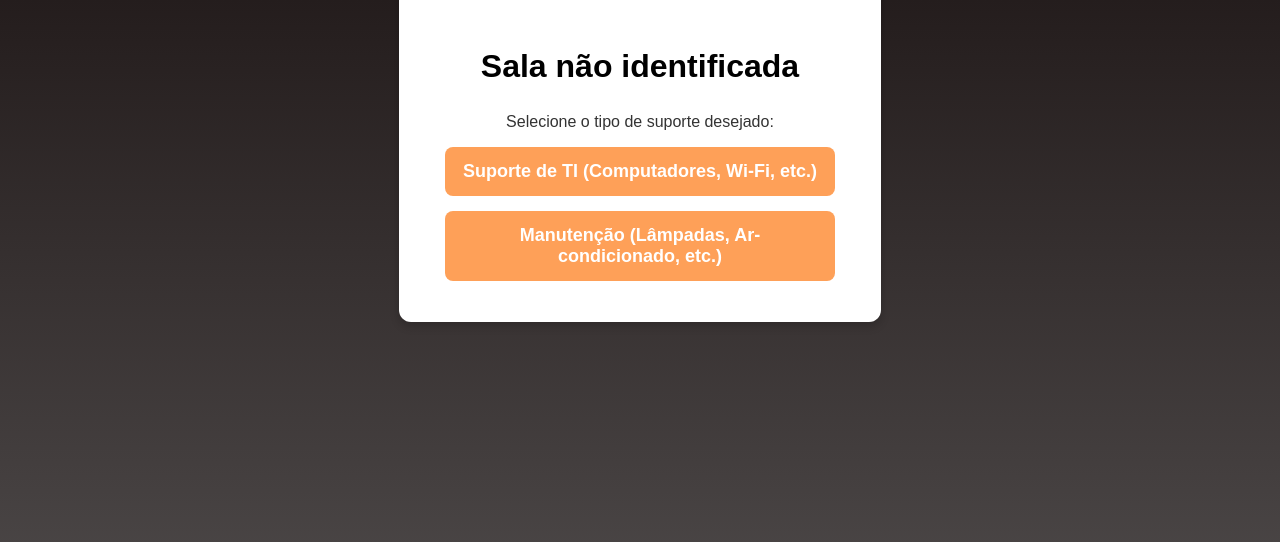
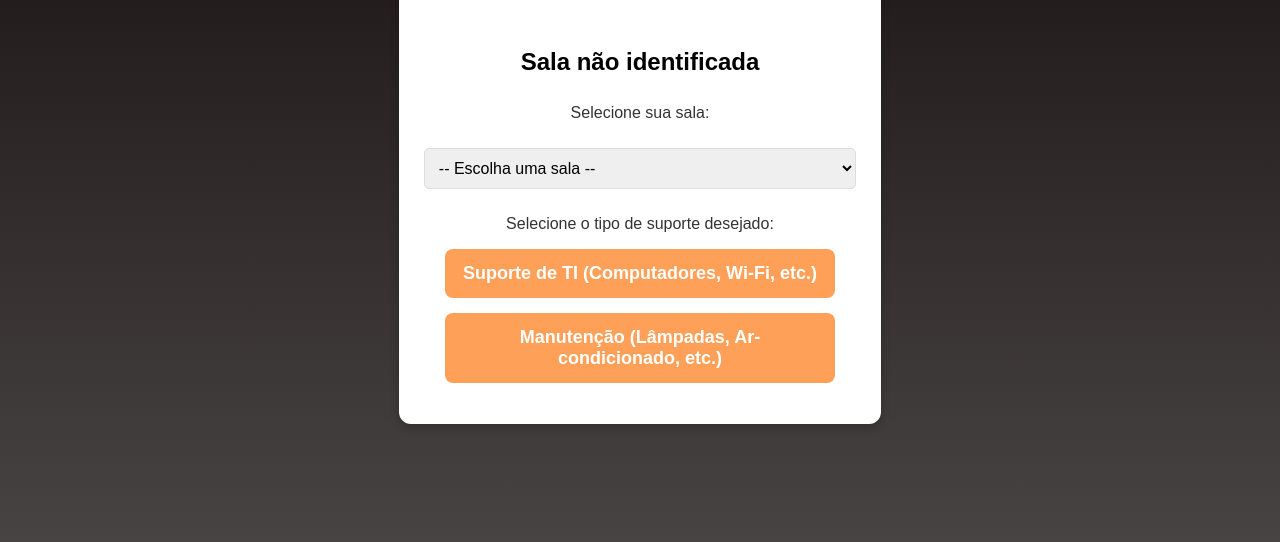
Before and after one commit to FlavioDiasDeveloper/suporte-salas, a plain HTML site: page index.html in a window 1280 px wide. Shown: the part 168-710 px from the top of the page. Drawn offline with Linux system fonts and the light colour scheme.

Commit message:
update lista

```diff
--- a/index.html
+++ b/index.html
@@ -35,11 +35,10 @@
         }
 
         .sala-info {
-            font-size: 2em;
+            font-size: 1.5em;
             font-weight: bold;
             margin: 15px 0;
             padding: 12px;
-            /* background: #3498db; */
             color: black;
             border-radius: 8px;
         }
@@ -84,6 +83,15 @@
             font-weight: bold;
             margin-top: 15px;
         }
+
+        select {
+            width: 100%;
+            padding: 10px;
+            margin: 10px 0;
+            font-size: 16px;
+            border-radius: 5px;
+            border: 1px solid #ddd;
+        }
     </style>
 </head>
 
@@ -92,6 +100,15 @@
         <img src="assets/suporte-ti.png" alt="Solicitar Suporte" class="logo-header">
 
         <div class="sala-info" id="nome-sala">Sala: Carregando...</div>
+
+        <p>Selecione sua sala:</p>
+        <select id="sala-select" onchange="selecionarSala()">
+            <option value="">-- Escolha uma sala --</option>
+            <option value="IA-2.02">IA-2.02</option>
+            <option value="LAB-3.05">LAB-3.05</option>
+            <option value="SALA-101">SALA-101</option>
+            <option value="SALA-202">SALA-202</option>
+        </select>
 
         <p>Selecione o tipo de suporte desejado:</p>
 
@@ -108,17 +125,21 @@
 
     <script>
         const linksManutencao = {
-            "IA-2.02": "https://app.produttivo.com.br/r/d91a0a57-0d3b-4e23-9f43-f7e43d8a0c66?t=uxSqFdAr8zqGds0L58UsyQsgu4jt-uXxNS4LDU8NemawHhUf8Wi3ag",
+            "IA-2.02": "https://app.produttivo.com.br/r/d91a0a57-0d3b-4e23-9f43-f7e43d8a0c66?t=uxSqFdAr8zqGds0L58UsyQsgu4jt-uXxNS4LDU8NemawHhUf8Wi3age",
             "LAB-3.05": "https://exemplo.com/manutencao-lab305-criptografado",
         };
 
         const urlParams = new URLSearchParams(window.location.search);
-        const sala = urlParams.get('sala');
+        let sala = urlParams.get('sala');
 
-        if (sala) {
-            document.getElementById("nome-sala").textContent = `Sala: ${sala.toUpperCase()}`;
-        } else {
-            document.getElementById("nome-sala").textContent = "Sala não identificada";
+        function atualizarNomeSala() {
+            const nomeSalaEl = document.getElementById("nome-sala");
+            if (sala) {
+                nomeSalaEl.textContent = `Sala: ${sala.toUpperCase()}`;
+                document.getElementById("sala-select").value = sala;
+            } else {
+                nomeSalaEl.textContent = "Sala não identificada";
+            }
         }
 
         function redirecionar(tipo) {
@@ -126,7 +147,7 @@
             mensagemErro.textContent = "";
 
             if (!sala) {
-                mensagemErro.textContent = "Erro: Sala não identificada. Escaneie o QRCode novamente.";
+                mensagemErro.textContent = "Erro: Selecione uma sala antes de continuar.";
                 return;
             }
 
@@ -144,6 +165,15 @@
                 }
             }
         }
+
+        function selecionarSala() {
+            const salaSelecionada = document.getElementById("sala-select").value;
+            if (salaSelecionada) {
+                window.location.href = `https://${salaSelecionada.toLowerCase()}.seusite.com`;
+            }
+        }
+
+        atualizarNomeSala();
     </script>
 </body>
 
```
